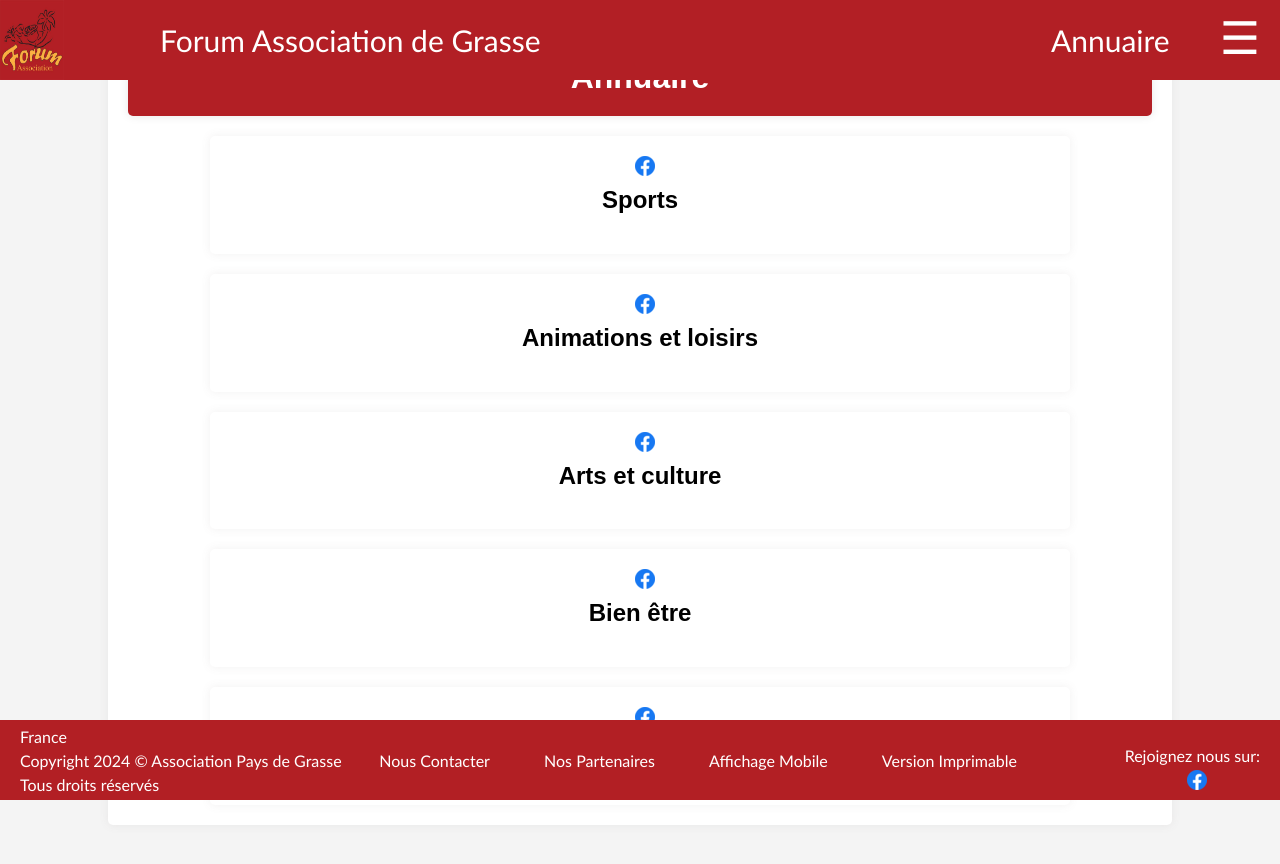
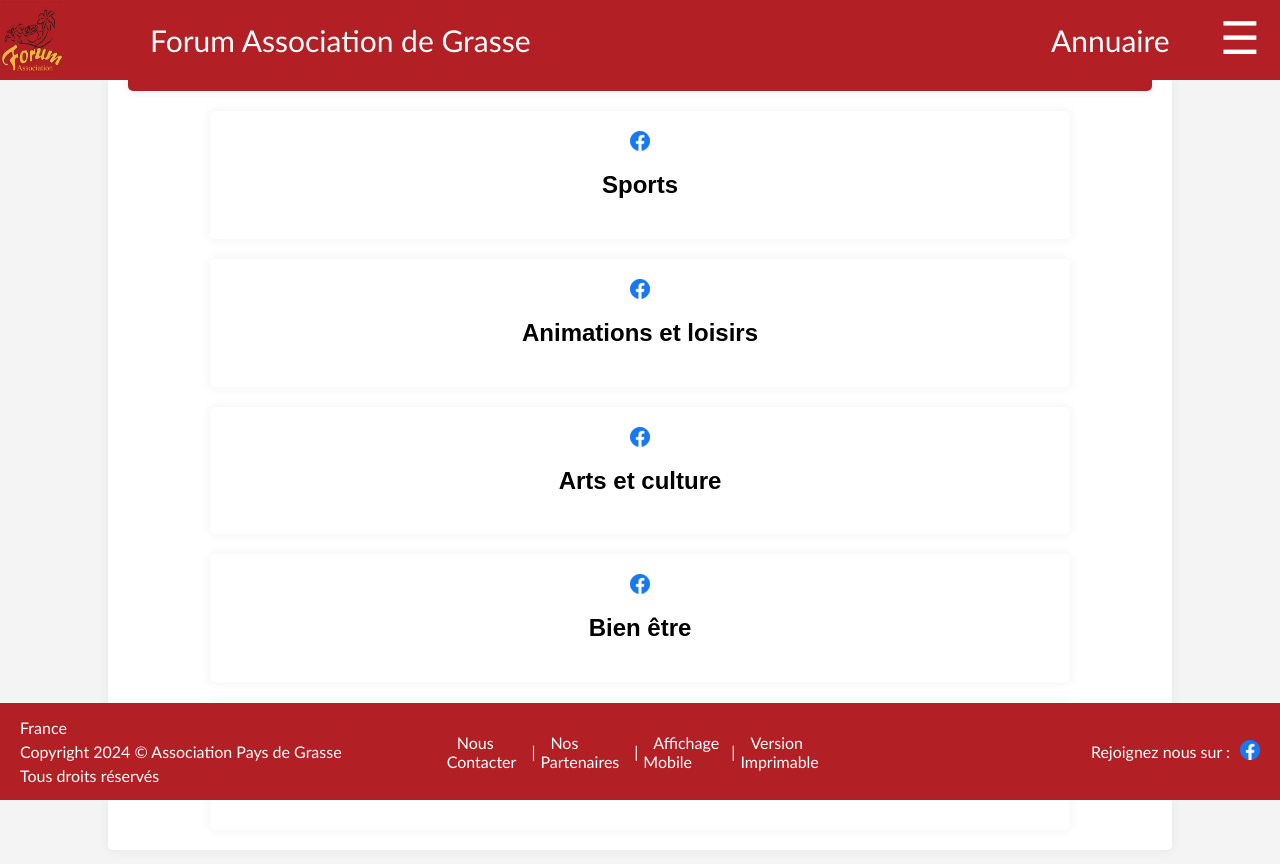
Before and after one commit to noTdivaD/siteInternetForum, a PHP site: page /Site/app/view/annuaire.php in a window 1280 px wide. Run offline with PHP 8.4, Linux system fonts and the light colour scheme.

Commit message:
Footer Reponsive

```diff
--- a/Site/app/view/parts/footer.php
+++ b/Site/app/view/parts/footer.php
@@ -7,15 +7,17 @@
         </div>
         <div class="footer-links">
             <ul>
-                <!--TODO: À remplir avec les liens pour les autres pages lorsque celles-ci seront disponibles -->
                 <li><a href="contacter.php">Nous Contacter</a></li>
+                <li><span class="link-separator">|</span></li>
                 <li><a href="#">Nos Partenaires</a></li>
+                <li><span class="link-separator">|</span></li>
                 <li><a href="#">Affichage Mobile</a></li>
+                <li><span class="link-separator">|</span></li>
                 <li><a href="#">Version Imprimable</a></li>
             </ul>
         </div>
         <div class="social-media">
-            <p>Rejoignez nous sur:</p>
+            <p>Rejoignez nous sur :</p>
             <a href="https://www.facebook.com/forum.grasse.paysdegrasse" class="facebook-logo">
                 <img src="../../public/images/FacebookLogo.png" alt="Facebook">
             </a>
--- a/Site/public/css/footer_style.css
+++ b/Site/public/css/footer_style.css
@@ -1,54 +1,82 @@
-/* Pied de page */
+/* Styles de base pour le pied de page */
 .footer {
     background-color: #b21f24;
     color: white;
-    display: flex;
-    justify-content: space-between;
-    align-items: center;
+    font-family: 'Gill Sans', 'Gill Sans MT', Calibri, 'Trebuchet MS', sans-serif;
     position: fixed;
-    font-family: 'Gill Sans', 'Gill Sans MT', Calibri, 'Trebuchet MS', sans-serif;
     bottom: 0;
     width: 100%;
-    height: 80px;
+    max-height: 200px; /* Hauteur maximale pour le pied de page */
+    overflow-y: auto; /* Défilement vertical si le contenu dépasse la hauteur maximale */
+    padding: 10px 20px; /* Ajout de padding pour une meilleure lisibilité */
+    display: flex;
+    flex-direction: row; /* Les éléments sont alignés horizontalement par défaut */
+    align-items: center; /* Centrer verticalement les éléments */
+    justify-content: center; /* Centrer horizontalement les éléments */
+}
+
+.footer-info, .footer-links, .social-media {
+    flex: 1; /* Chaque section prend la même portion de l'espace */
+    display: flex;
+    align-items: center;
+    padding: 0 20px 0 20px;
+}
+
+.footer-info {
+    display: inline;
+    justify-content: flex-start; /* Texte positionné à gauche */
+}
+
+.footer-links {
+    justify-content: center; /* Texte centré */
+}
+
+.social-media {
+    justify-content: flex-end; /* Texte positionné à droite */
+}
+
+.social-media p{
+    padding-right: 10px;
 }
 
 .footer p {
-    padding-left: 20px;
-    margin: 5px 0;
+    margin: 5px 0; /* Espacement entre les paragraphes */
+    white-space: nowrap; /* Empêcher le texte de passer à la ligne */
+    overflow: hidden; /* Cacher le texte si nécessaire */
+    text-overflow: ellipsis; /* Afficher des points de suspension si le texte est coupé */
 }
 
 .footer-links ul {
     list-style-type: none;
     padding: 0;
-}
-
-.footer-links li {
-    display: inline;
-    margin-right: 50px;
+    display: flex;
+    align-items: center;
 }
 
 .footer-links a {
     color: white;
     text-decoration: none;
+    padding: 0 10px; /* Espacement autour des liens */
 }
 
-.social-media {
-    margin-right: 20px;
-    display: flex;
-    flex-direction: column;
-    align-items: center;
+.link-separator {
+    color: white;
+    margin: 0 5px; /* Espacement autour de la barre de séparation */
+    user-select: none; /* Empêcher la sélection */
 }
 
-.social-media a {
-    color: rgb(44, 69, 184);
-    text-decoration: none;
-    margin-left: 20px;
+/* Media Query pour rendre le pied de page réactif */
+@media screen and (max-width: 768px) {
+    .footer {
+        max-height: 20%;
+        flex-direction: column; /* Mettre les éléments l'un au-dessus de l'autre */
+    }
+
+    .footer-info{
+        display: flex;
+    }
+
+    .footer-info p{
+        padding-right: 10px;
+    }
 }
-
-.facebook-logo{
-    display: inline-block;
-    width: 10px;
-    height: 10px;
-    max-width: 20px;
-    max-height: 20px;
-}
```
